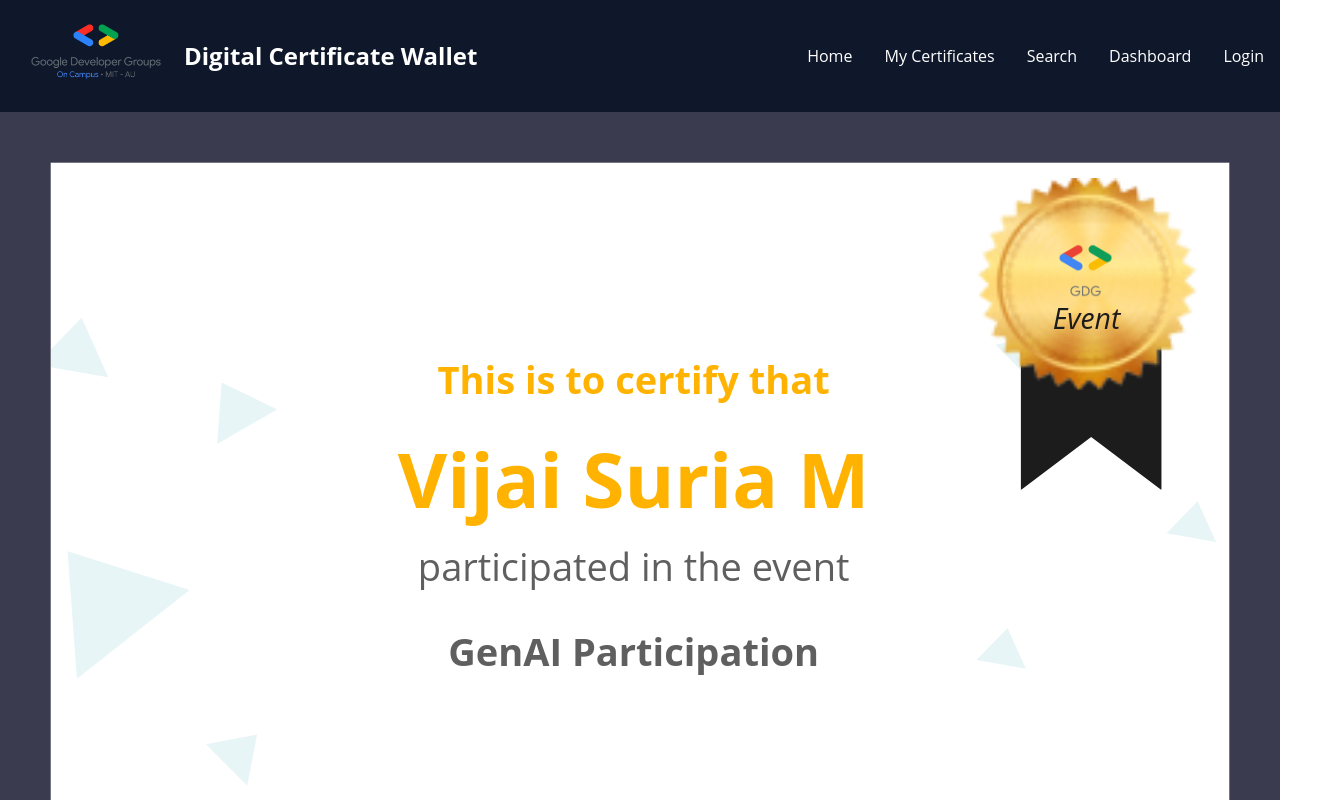
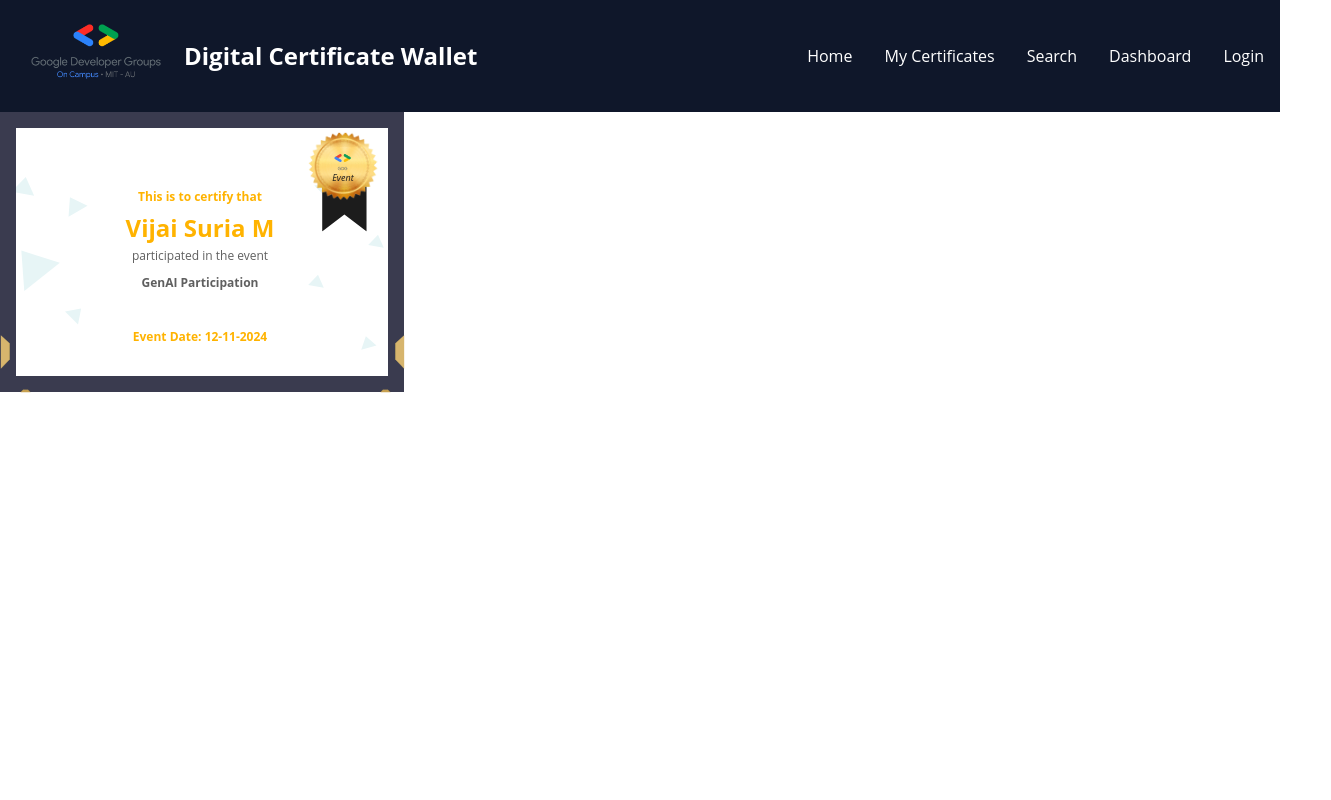
Before and after one commit to gdgmit/Digital-Certificate-Wallet-Portal, a React (Vite) app: page /Digital-Certificate-Wallet-Portal/event in a window 1280 px wide. Shown: the top 800 px of the page, 1331 px wide, since content can reach past the window. Built offline with nearby package versions, Linux system fonts and the light colour scheme.

Commit message:
fix: eventsCertificateTemplate ref issue solved

```diff
--- a/src/components/CertificateTemplates/EventCertificateComponent.jsx
+++ b/src/components/CertificateTemplates/EventCertificateComponent.jsx
@@ -27,13 +27,14 @@
 
   return (
     <div
-      ref={certificateRef}
+
       style={{
         transform: `scale(${scale})`,
         transformOrigin: "top left",
       }}
       className="relative w-full max-w-[404px] h-auto flex flex-col items-center justify-center"
     >
+      <div ref={certificateRef} className="w-[404px] h-[280px] relative">
       <img
         src="/Digital-Certificate-Wallet-Portal/external/rectangle16449-emxc-400w.png"
         alt="Rectangle16449"
@@ -156,6 +157,7 @@
                   Event
                 </span>
               </span>
+              </div>
             </div>
           </div>
         </div>
--- a/src/components/PreviewComponents/CertificateDetails.jsx
+++ b/src/components/PreviewComponents/CertificateDetails.jsx
@@ -204,7 +204,7 @@
             empowers you with the knowledge and tools to excel in today's
             fast-paced, tech-driven world.
           </p>
-
+          {certificate.skills && <>
           <h3 className="text-xl font-semibold text-gray-800 mb-3">
             🌟 What You Learned
           </h3>
@@ -229,6 +229,7 @@
               </span>
             ))}
           </div>
+            </>}
         </div>
       </div>
     </div>
```
